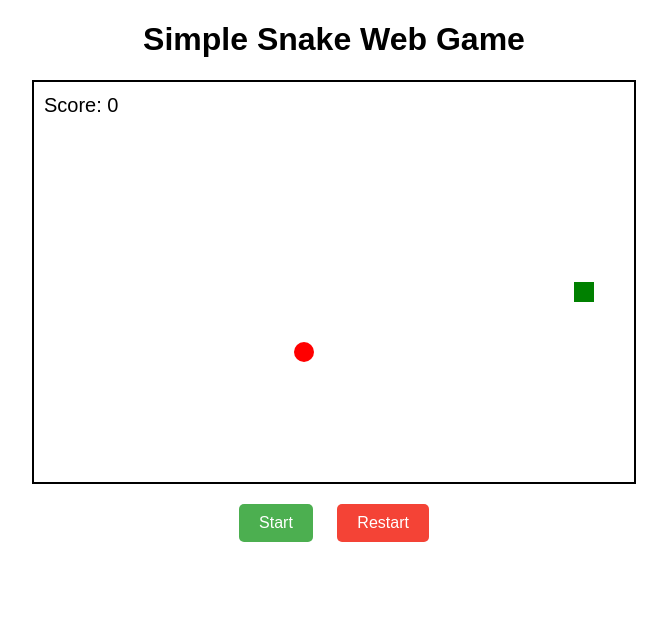
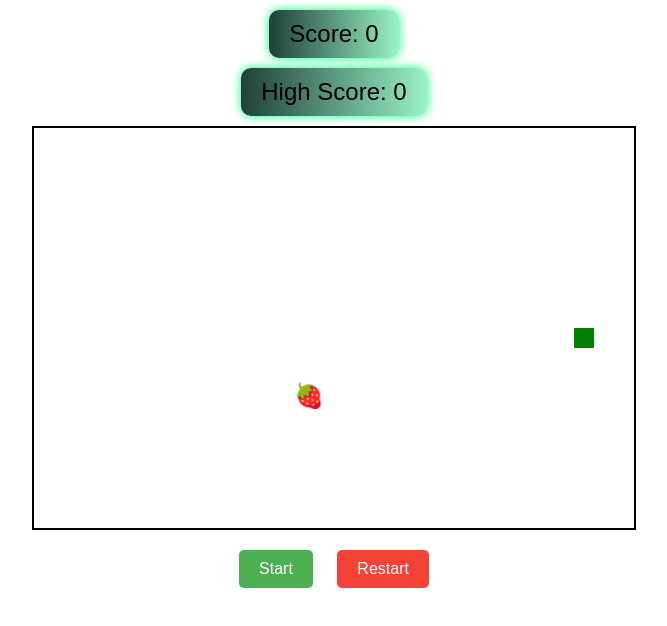
Before and after one commit to FaIhAjAlAmToPu/snake-game, a plain HTML site: page index.html in a window 1280 px wide. Both pictures are taken after a click on the button "Start". Shown: the whole page, without its empty margins (306-973 px from the left). Drawn offline with Linux system fonts and the light colour scheme.

Commit message:
modified score and styles

```diff
--- a/index.html
+++ b/index.html
@@ -12,7 +12,12 @@
     </head>
 
     <body>
-        <h1>Simple Snake Web Game</h1>
+        <div id="score-container">
+            Score: <span id="score">0</span>
+        </div>
+        <div id="highscore-container">
+            High Score: <span id="highscore">0</span>
+        </div>
         <canvas id="stage" width="600" height="400">Browser does not support canvas</canvas>
         <div class="button-container">
             <button id="start">Start</button>
--- a/scripts.js
+++ b/scripts.js
@@ -1,9 +1,15 @@
+let highScore = localStorage.getItem('snakeHighScore') || 0;
+document.getElementById("highscore").innerText = highScore;
+
 const canvas = document.getElementById('stage');
 const ctx = canvas.getContext('2d');
 
 const box = 20;
 const width = canvas.width / box;
 const height = canvas.height / box;
+const fruits = ["🍎", "🍌", "🍇", "🍓", "🍒", "🍍"];
+randomFruit = fruits[Math.floor(Math.random() * fruits.length)];
+
 
 document.addEventListener('keydown', changeDirection);
 let direction = 'RIGHT';
@@ -36,20 +42,25 @@ function draw(){
         return;
     }
     ctx.clearRect(0, 0, canvas.width, canvas.height);
-    ctx.fillStyle = "black"; // Text color
-    ctx.font = "20px Arial"; // Font style
-    ctx.fillText("Score: " + score, 10, 30); // Position: (10,30)
+
 
     for (let i = 0; i < snake.length; i++) {
         ctx.fillStyle = (i === 0) ? 'green' : 'lightgreen';
         ctx.fillRect(snake[i].x * box, snake[i].y * box, box, box);
     }
 
-    ctx.beginPath(); // Start drawing
-    ctx.arc(food.x * box + box / 2, food.y * box + box / 2, box / 2, 0, Math.PI * 2);
-    ctx.fillStyle = "red"; // Set color
-    ctx.fill(); // Fill the shape
-    ctx.closePath(); // End drawing
+    // ctx.beginPath(); // Start drawing
+    // ctx.arc(food.x * box + box / 2, food.y * box + box / 2, box / 2, 0, Math.PI * 2);
+    // ctx.fillStyle = "red"; // Set color
+    // ctx.fill(); // Fill the shape
+    // ctx.closePath(); // End drawing
+
+    ctx.font = `${box + 4}px serif`;
+ctx.textAlign = "left";
+ctx.textBaseline = "top";
+ctx.fillText(randomFruit, food.x * box, food.y * box - box * 0.1);
+
+
 
 
     let headX = snake[0].x;
@@ -64,6 +75,7 @@ function draw(){
         score++;
         speed = Math.max(50, speed - 5);
         spawnFood();
+        updateScoreDisplay();
     } else {
         snake.pop();
     }
@@ -105,11 +117,22 @@ function resetGame() {
     clearInterval(gameLoop);
     ctx.clearRect(0, 0, canvas.width, canvas.height);
     speed = 150; // Reset speed
+    updateScoreDisplay(); // reset visible score
+
 }
-
+function updateScoreDisplay() {
+  document.getElementById("score").innerText = score;
+  if (score > highScore) {
+      highScore = score;
+      localStorage.setItem('snakeHighScore', highScore);
+      document.getElementById("highscore").innerText = highScore;
+  }
+}
 function spawnFood() {
     food.x = Math.floor(Math.random() * width);
     food.y = Math.floor(Math.random() * height);
+
+    randomFruit = fruits[Math.floor(Math.random() * fruits.length)]
 }
 
 // Buttons
--- a/styles.css
+++ b/styles.css
@@ -7,6 +7,16 @@ canvas {
     display: block;
     margin: 0 auto;
     border: 2px solid #000;
+}
+
+#score-container, #highscore-container {
+    font-size: 24px;
+    margin: 10px auto;
+    width: fit-content;
+    padding: 10px 20px;
+    border-radius: 10px;
+    background: linear-gradient(90deg, #1f4037, #99f2c8);
+    box-shadow: 0 0 10px #00ff7f;
 }
 
 .button-container {
```
